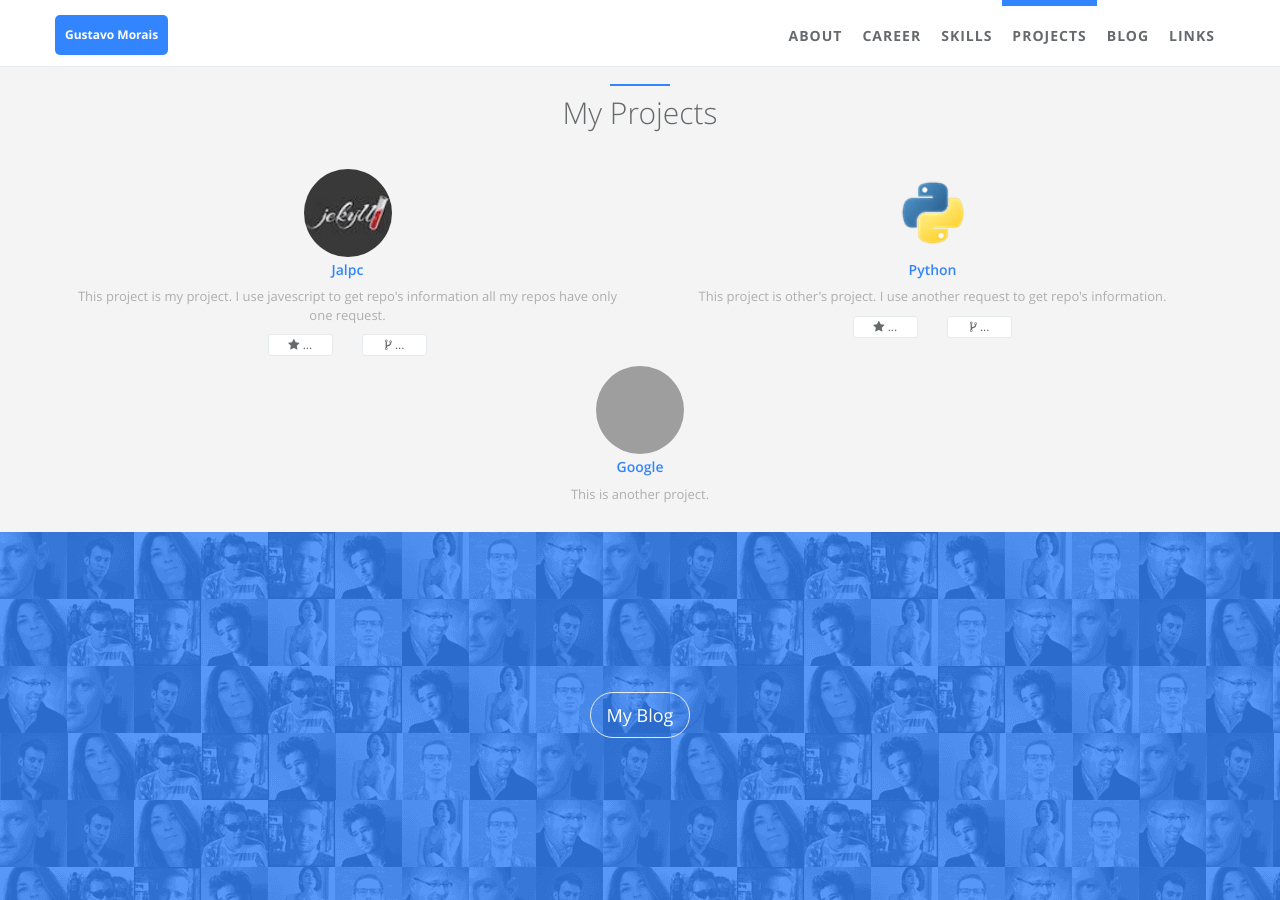
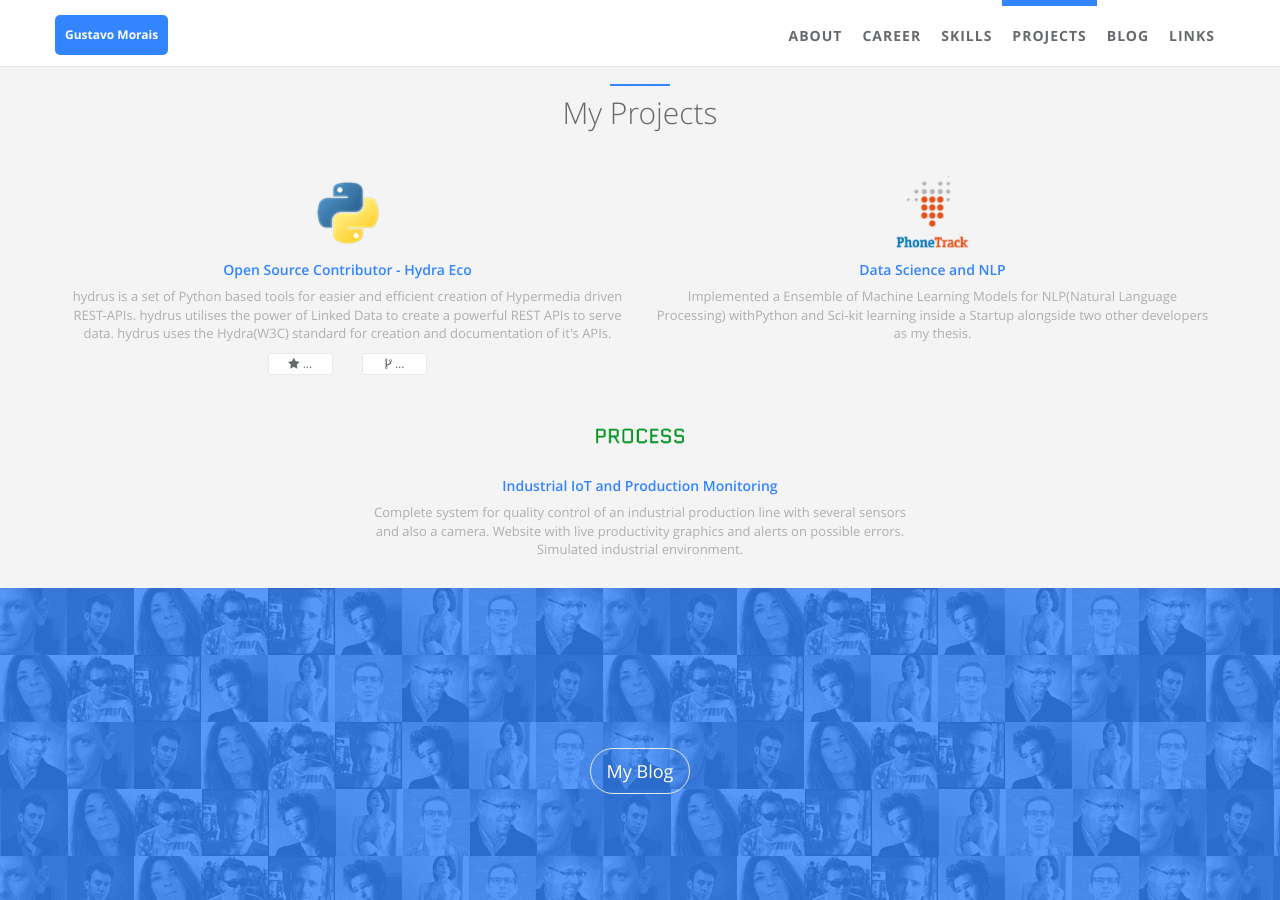
Before and after one commit to Guttz/guttz.github.io, a Jekyll site: the page built from index.html, in a window 1280 px wide and 900 px high, scrolled down 2607 px. Built offline with Jekyll 4.4.1, drawn with Linux system fonts in a browser that asks for light colours; grey boxes are pictures that could not be loaded.

Commit message:
Added and updated projects

```diff
--- a/_config.yml
+++ b/_config.yml
@@ -19,6 +19,7 @@ author:  # change following line to your infomation.
   linkedin_id: gustavo-morais # Leave blank if you don't have now
   facebook_username: # Leave blank if you don't have now
   twitter_username: # Leave blank if you don't have now
+  stackoverflow_profile: https://stackoverflow.com/users/10985707/gustavo-morais # Leave blank if you don't have now
   email: moraisgpm@gmail.com # Leave blank if you don't have now
   cv: https://drive.google.com/uc?authuser=0&id=1nGLynFP-0i2rpMUqGq1fQdKkV62hhhSU&export=download  # An online CV can be printed as PDF, leave blank if you don't have now
   # skill icons are on avatar's left and right side. Reference urls are http://fontawesome.io/ and http://fizzed.com/oss/font-mfizz
--- a/_data/index/projects.yml
+++ b/_data/index/projects.yml
@@ -1,22 +1,21 @@
 # projects section data
 # If you don't have language feature(language.yml is empty), ignore "i18n" items
 # Suggest projects' img be located at '/static/assets/img/landing', and edit following img items.
-- name: Jalpc
+- name: Open Source Contributor - Hydra Eco
+  i18n: cpython
+  gh_user: HTTP-APIs
+  repo: hydrus
+  img: /static/assets/img/landing/python.png
+  desc: hydrus is a set of Python based tools for easier and efficient creation of Hypermedia driven REST-APIs. hydrus utilises the power of Linked Data to create a powerful REST APIs to serve data. hydrus uses the Hydra(W3C) standard for creation and documentation of it's APIs.
+
+- name: Data Science and NLP
   i18n: jalpc
-  gh_user: jarrekk
-  repo: Jalpc
-  img: /static/assets/img/landing/jekyll.png
-  desc: This project is my project. I use javescript to get repo's information all my repos have only one request.
+  url: https://www.phonetrack.com.br/
+  img: /static/assets/img/landing/phonetrack.png
+  desc: Implemented  a  Ensemble  of  Machine  Learning  Models  for  NLP(Natural  Language  Processing)  withPython and Sci-kit learning inside a Startup alongside two other developers as my thesis.
 
-- name: Python
+- name: Industrial IoT and Production Monitoring
   i18n: cpython
-  gh_user: python
-  repo: cpython
-  img: /static/assets/img/landing/python.png
-  desc: This project is other's project. I use another request to get repo's information.
-
-- name: Google
-  i18n: google
-  url: https://google.com
-  img: /static/assets/img/landing/google.png
-  desc: This is another project.
+  url: https://processolution.wordpress.com/
+  img: /static/assets/img/landing/process.png
+  desc: Complete system for quality control of an industrial production line with several sensors and also a camera. Website with live productivity graphics and alerts on possible errors. Simulated industrial environment.
--- a/_includes/sections/about.html
+++ b/_includes/sections/about.html
@@ -35,6 +35,9 @@
                     {% if site.author.twitter_username %}
                     <li><a href="https://twitter.com/{{ site.author.twitter_username }}" target="blank"><i class="fa fa-twitter"></i></a></li>
                     {% endif %}
+                    {% if site.author.stackoverflow_profile %}
+                    <li><a href="{{ site.author.stackoverflow_profile}}" target="blank"><i class="fa fa-stack-overflow"></i></a></li>
+                    {% endif %}
                     {% if site.author.email %}
                     <li><a href="mailto:{{ site.author.email }}"><i class="fa fa-envelope-o"></i></a></li>
                     {% endif %}
--- a/_includes/sections/projects.html
+++ b/_includes/sections/projects.html
@@ -18,7 +18,7 @@
             <div class="col-sm-6 wow {% if loopindex == 1 %} fadeInLeft {% else %} fadeInRight {% endif %}">
             {% endif %}
               <div class="team-member">
-                  <img src="{{ project.img | prepend: site.baseurl }}" class="img-responsive img-circle img-small" alt="">
+                  <img src="{{ project.img | prepend: site.baseurl }}" class="img-responsive img-small" alt="">
                   <h4>
                   {% if project.url %}
                   <a href="{{ project.url }}" target="_blank"><span class="navy">{{ project.name }}</span></a>
```
Also changed, not shown: static/assets/img/landing/phonetrack.png (added), static/assets/img/landing/process.png (added).
